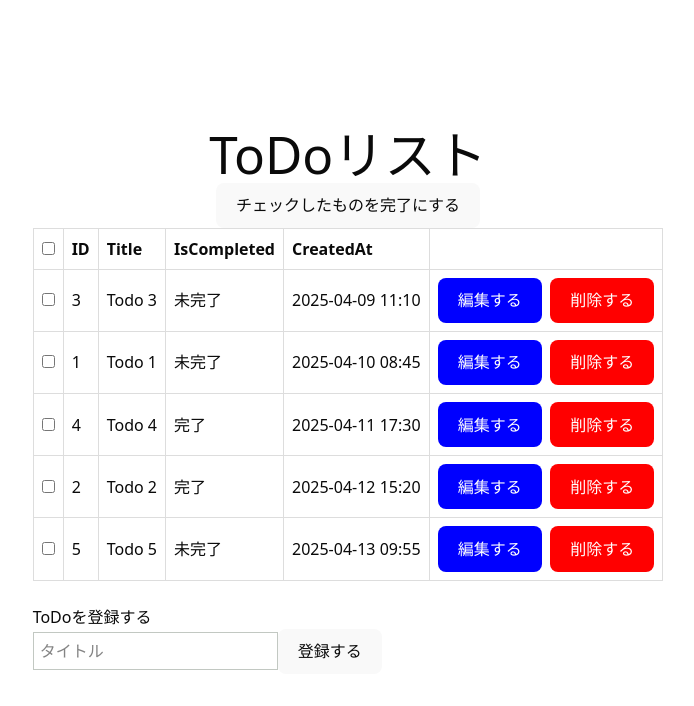
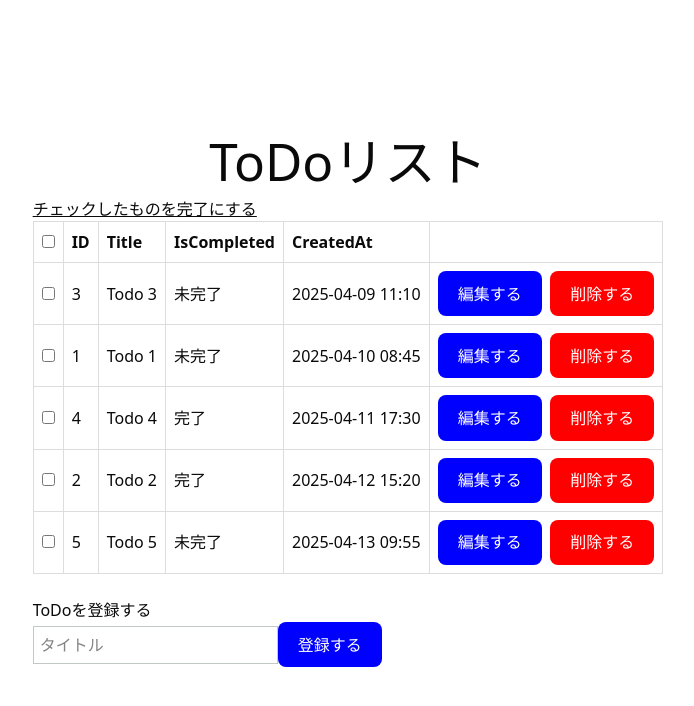
Before and after one commit to yanagisawahidetoshi/react-lectures, a React (Vite) app: page /to-do-sample in a window 1280 px wide. Shown: the top 706 px of the page, without its empty margins (292-986 px from the left). Built offline with nearby package versions, Linux system fonts and the light colour scheme.

Commit message:
スタイル調整

```diff
--- a/src/components/sample/CreateTodo/index.tsx
+++ b/src/components/sample/CreateTodo/index.tsx
@@ -1,6 +1,6 @@
 import { useState } from 'react';
 import { Input } from '../Input';
-import styles from './styles.module.css';
+import * as styles from './styles.module.ts';
 
 type Props = {
   onSubmit: (v: string) => void;
@@ -31,7 +31,9 @@ export const CreateTodo: React.FC<Props> = ({ onSubmit }) => {
             value={todo}
             onChange={(e) => setTodo(e.target.value)}
           />
-          <button type="submit">登録する</button>
+          <button type="submit" className={styles.submit}>
+            登録する
+          </button>
         </div>
       </form>
     </>
--- a/src/components/sample/CreateTodo/styles.module.css
+++ /dev/null
@@ -1,10 +0,0 @@
-.container {
-  display: flex;
-  justify-content: flex-start;
-  flex-flow: column;
-  align-items: flex-start;
-  margin-top: 24px;
-}
-.label {
-  display: block;
-}
--- /dev/null
+++ b/src/components/sample/CreateTodo/styles.module.ts
@@ -0,0 +1,18 @@
+import { css } from '@emotion/css';
+
+export const container = css({
+  display: 'flex',
+  justifyContent: 'flex-start',
+  flexFlow: 'column',
+  alignItems: 'flex-start',
+  marginTop: '24px',
+});
+
+export const label = css({
+  display: 'block',
+});
+
+export const submit = css({
+  backgroundColor: 'blue',
+  color: 'white',
+});
--- a/src/components/sample/ToDoList/index.tsx
+++ b/src/components/sample/ToDoList/index.tsx
@@ -28,7 +28,11 @@ export const ToDoList: React.FC<Props> = ({
 
   return (
     <>
-      <button onClick={onClickDoCompleted}>チェックしたものを完了にする</button>
+      <div className={styles.completedContainer}>
+        <button onClick={onClickDoCompleted} className={styles.completed}>
+          チェックしたものを完了にする
+        </button>
+      </div>
       <table className={styles.table}>
         <thead>
           <tr>
--- a/src/components/sample/ToDoList/styles.module.ts
+++ b/src/components/sample/ToDoList/styles.module.ts
@@ -10,3 +10,15 @@ export const table = css({
     textAlign: 'left',
   },
 });
+
+export const completedContainer = css({
+  display: 'flex',
+  textDecoration: 'underline',
+});
+
+export const completed = css({
+  border: 'none',
+  backgroundColor: 'transparent',
+  padding: 0,
+  marginTop: 8,
+});
```
